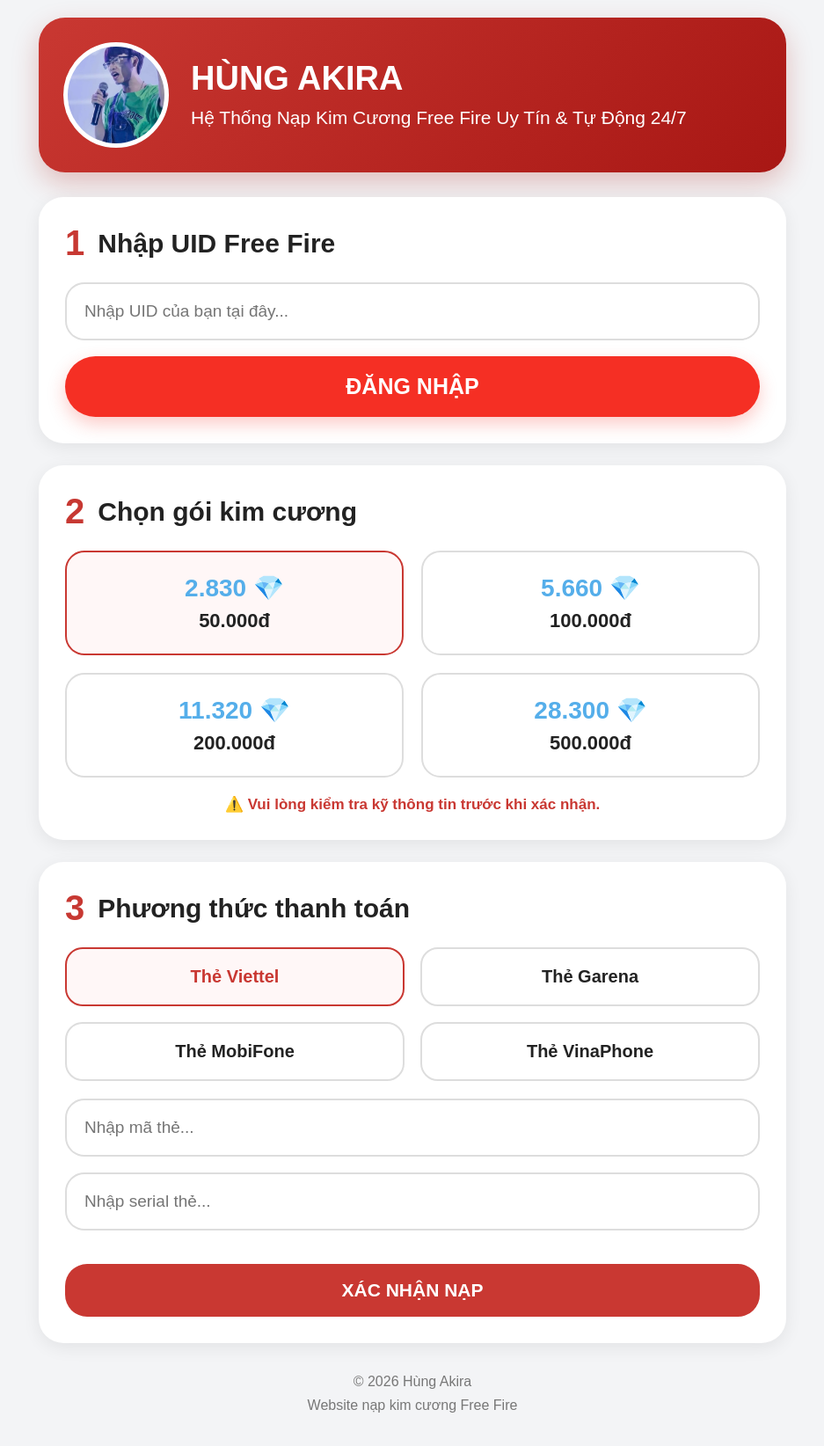
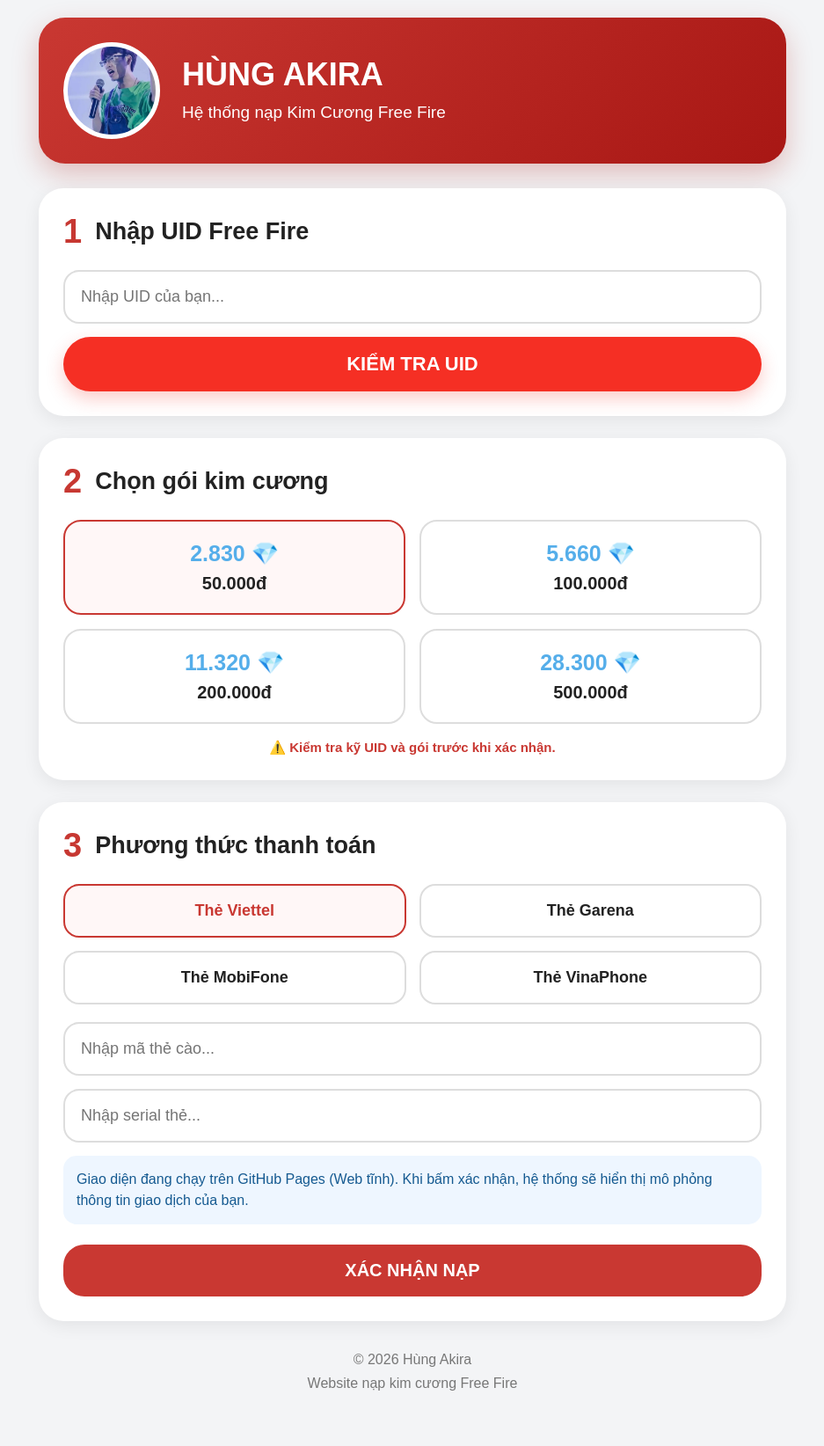
Before and after one commit to napthehungakira/napthehungakira, a plain HTML site: page index.html in a window 1280 px wide. Shown: the whole page at 88% size, without its empty margins (171-1108 px from the left). Drawn offline with Linux system fonts and the light colour scheme.

Commit message:
Update index.html

```diff
--- a/index.html
+++ b/index.html
@@ -5,41 +5,276 @@
 <meta name="viewport" content="width=device-width, initial-scale=1.0">
 <title>Hùng Akira - Nạp Kim Cương Free Fire</title>
 <style>
-        * { box-sizing: border-box; margin: 0; padding: 0; font-family: Arial, Helvetica, sans-serif; }
-        body { background: #f3f4f6; color: #222; padding-bottom: 40px; }
-        .container { width: 94%; max-width: 850px; margin: 20px auto; }
-        .header { background: linear-gradient(135deg, #c93832, #a81714); color: white; border-radius: 30px; padding: 28px; display: flex; align-items: center; gap: 25px; box-shadow: 0 12px 30px rgba(170, 30, 25, 0.25); margin-bottom: 28px; }
-        .logo { width: 120px; height: 120px; border-radius: 50%; object-fit: cover; background: white; border: 5px solid white; flex-shrink: 0; }
-        .header h1 { font-size: 38px; margin-bottom: 8px; }
-        .header p { font-size: 21px; line-height: 1.4; }
-        .card { background: white; border-radius: 28px; padding: 30px; margin-bottom: 25px; box-shadow: 0 5px 20px rgba(0,0,0,0.07); }
-        .step-title { display: flex; align-items: center; gap: 15px; font-size: 30px; font-weight: bold; margin-bottom: 22px; }
-        .step-number { color: #c73832; font-size: 40px; font-weight: bold; }
-        input { width: 100%; padding: 20px; border: 2px solid #ddd; border-radius: 22px; font-size: 19px; outline: none; margin-bottom: 18px; }
-        input:focus { border-color: #d33b35; }
-        .login-btn { width: 100%; border: none; border-radius: 40px; padding: 20px; background: #f52f24; color: white; font-size: 25px; font-weight: bold; cursor: pointer; box-shadow: 0 8px 20px rgba(245,47,36,0.25); transition: 0.3s; }
-        .packages { display: grid; grid-template-columns: repeat(2, 1fr); gap: 20px; }
-        .package { background: white; border: 2px solid #ddd; border-radius: 22px; padding: 24px 10px; text-align: center; cursor: pointer; transition: 0.2s; }
-        .package.selected { border-color: #c93832; background: #fff7f7; }
-        .diamond { color: #55aeea; font-size: 28px; font-weight: bold; margin-bottom: 8px; }
-        .price { font-size: 22px; font-weight: bold; }
-        .warning { text-align: center; color: #c93832; font-weight: bold; margin-top: 20px; font-size: 17px; }
-        .payments { display: grid; grid-template-columns: repeat(2, 1fr); gap: 18px; }
-        .payment { border: 2px solid #ddd; border-radius: 20px; padding: 20px; text-align: center; font-size: 20px; font-weight: bold; cursor: pointer; }
-        .payment.selected { border-color: #c93832; background: #fff7f7; color: #c93832; }
-        .submit-btn { width: 100%; margin-top: 20px; padding: 18px; border: none; border-radius: 25px; background: #c93832; color: white; font-size: 21px; font-weight: bold; cursor: pointer; }
-        .result { display: none; margin-top: 20px; padding: 18px; border-radius: 18px; background: #eefbf0; color: #20752b; font-weight: bold; line-height: 1.5; }
-        footer { text-align: center; color: #777; margin-top: 30px; line-height: 1.7; }
+*{
+    box-sizing:border-box;
+    margin:0;
+    padding:0;
+    font-family:Arial,Helvetica,sans-serif;
+}
+
+body{
+    background:#f3f4f6;
+    color:#222;
+    padding-bottom:40px;
+}
+
+.container{
+    width:94%;
+    max-width:850px;
+    margin:20px auto;
+}
+
+.header{
+    background:linear-gradient(135deg,#c93832,#a81714);
+    color:white;
+    border-radius:30px;
+    padding:28px;
+    display:flex;
+    align-items:center;
+    gap:25px;
+    box-shadow:0 12px 30px rgba(170,30,25,.25);
+    margin-bottom:28px;
+}
+
+.logo{
+    width:110px;
+    height:110px;
+    border-radius:50%;
+    object-fit:cover;
+    background:white;
+    border:5px solid white;
+    flex-shrink:0;
+}
+
+.header h1{
+    font-size:36px;
+    margin-bottom:8px;
+}
+
+.header p{
+    font-size:19px;
+    line-height:1.45;
+}
+
+.card{
+    background:white;
+    border-radius:28px;
+    padding:28px;
+    margin-bottom:25px;
+    box-shadow:0 5px 20px rgba(0,0,0,.07);
+}
+
+.step-title{
+    display:flex;
+    align-items:center;
+    gap:15px;
+    font-size:27px;
+    font-weight:bold;
+    margin-bottom:22px;
+}
+
+.step-number{
+    color:#c73832;
+    font-size:38px;
+    font-weight:bold;
+}
+
+input{
+    width:100%;
+    padding:18px;
+    border:2px solid #ddd;
+    border-radius:18px;
+    font-size:18px;
+    outline:none;
+    margin-bottom:15px;
+}
+
+input:focus{
+    border-color:#d33b35;
+}
+
+button{
+    cursor:pointer;
+}
+
+.login-btn{
+    width:100%;
+    border:none;
+    border-radius:35px;
+    padding:18px;
+    background:#f52f24;
+    color:white;
+    font-size:22px;
+    font-weight:bold;
+    box-shadow:0 8px 20px rgba(245,47,36,.25);
+    transition: 0.3s;
+}
+
+.login-btn:disabled{
+    opacity:.8;
+    cursor:not-allowed;
+}
+
+.packages{
+    display:grid;
+    grid-template-columns:repeat(2,1fr);
+    gap:16px;
+}
+
+.package{
+    background:white;
+    border:2px solid #ddd;
+    border-radius:20px;
+    padding:22px 10px;
+    text-align:center;
+    cursor:pointer;
+    transition:.2s;
+}
+
+.package:hover{
+    transform:translateY(-2px);
+}
+
+.package.selected{
+    border-color:#c93832;
+    background:#fff7f7;
+}
+
+.diamond{
+    color:#55aeea;
+    font-size:25px;
+    font-weight:bold;
+    margin-bottom:8px;
+}
+
+.price{
+    font-size:20px;
+    font-weight:bold;
+}
+
+.warning{
+    text-align:center;
+    color:#c93832;
+    font-weight:bold;
+    margin-top:18px;
+    font-size:15px;
+}
+
+.payments{
+    display:grid;
+    grid-template-columns:repeat(2,1fr);
+    gap:15px;
+}
+
+.payment{
+    border:2px solid #ddd;
+    border-radius:18px;
+    padding:18px;
+    text-align:center;
+    font-size:18px;
+    font-weight:bold;
+    cursor:pointer;
+}
+
+.payment.selected{
+    border-color:#c93832;
+    background:#fff7f7;
+    color:#c93832;
+}
+
+.submit-btn{
+    width:100%;
+    margin-top:5px;
+    padding:18px;
+    border:none;
+    border-radius:24px;
+    background:#c93832;
+    color:white;
+    font-size:20px;
+    font-weight:bold;
+}
+
+.submit-btn:disabled{
+    opacity:.6;
+    cursor:not-allowed;
+}
+
+.result{
+    display:none;
+    margin-top:18px;
+    padding:18px;
+    border-radius:18px;
+    font-weight:bold;
+    line-height:1.6;
+}
+
+.info{
+    background:#eef6ff;
+    color:#155a91;
+    padding:15px;
+    border-radius:15px;
+    margin-bottom:18px;
+    line-height:1.5;
+}
+
+footer{
+    text-align:center;
+    color:#777;
+    margin-top:30px;
+    line-height:1.7;
+}
+
+@media(max-width:600px){
+    .container{
+        width:94%;
+        margin:12px auto;
+    }
+    .header{
+        padding:20px;
+        gap:15px;
+        border-radius:24px;
+    }
+    .logo{
+        width:75px;
+        height:75px;
+    }
+    .header h1{
+        font-size:24px;
+    }
+    .header p{
+        font-size:14px;
+    }
+    .card{
+        padding:20px;
+        border-radius:22px;
+    }
+    .step-title{
+        font-size:22px;
+    }
+    .step-number{
+        font-size:32px;
+    }
+    .packages,
+    .payments{
+        grid-template-columns:1fr 1fr;
+    }
+    input{
+        font-size:16px;
+        padding:16px;
+    }
+}
 </style>
 </head>
+
 <body>
 
 <div class="container">
+
     <div class="header">
-        <img src="IMG_8159.jpeg" alt="Hùng Akira" class="logo">
+        <img src="IMG_8159.jpeg" alt="Hùng Akira" class="logo" onerror="this.style.display='none'">
         <div>
             <h1>HÙNG AKIRA</h1>
-            <p>Hệ Thống Nạp Kim Cương Free Fire Uy Tín & Tự Động 24/7</p>
+            <p>Hệ thống nạp Kim Cương Free Fire</p>
         </div>
     </div>
 
@@ -49,8 +284,8 @@
             <span class="step-number">1</span>
             <span>Nhập UID Free Fire</span>
         </div>
-        <input type="text" id="uid" placeholder="Nhập UID của bạn tại đây..." inputmode="numeric">
-        <button id="loginBtn" class="login-btn" onclick="checkUID()">ĐĂNG NHẬP</button>
+        <input type="text" id="uid" placeholder="Nhập UID của bạn..." inputmode="numeric" maxlength="20">
+        <button id="loginBtn" class="login-btn" onclick="checkUID()">KIỂM TRA UID</button>
     </div>
 
     <!-- BƯỚC 2 -->
@@ -60,24 +295,24 @@
             <span>Chọn gói kim cương</span>
         </div>
         <div class="packages">
-            <div class="package selected" onclick="selectPackage(this, '50000', '2.830 kim cương', '50.000đ')">
+            <div class="package selected" onclick="selectPackage(this,'50000','2.830 kim cương','50.000đ')">
                 <div class="diamond">2.830 💎</div>
                 <div class="price">50.000đ</div>
             </div>
-            <div class="package" onclick="selectPackage(this, '100000', '5.660 kim cương', '100.000đ')">
+            <div class="package" onclick="selectPackage(this,'100000','5.660 kim cương','100.000đ')">
                 <div class="diamond">5.660 💎</div>
                 <div class="price">100.000đ</div>
             </div>
-            <div class="package" onclick="selectPackage(this, '200000', '11.320 kim cương', '200.000đ')">
+            <div class="package" onclick="selectPackage(this,'200000','11.320 kim cương','200.000đ')">
                 <div class="diamond">11.320 💎</div>
                 <div class="price">200.000đ</div>
             </div>
-            <div class="package" onclick="selectPackage(this, '500000', '28.300 kim cương', '500.000đ')">
+            <div class="package" onclick="selectPackage(this,'500000','28.300 kim cương','500.000đ')">
                 <div class="diamond">28.300 💎</div>
                 <div class="price">500.000đ</div>
             </div>
         </div>
-        <div class="warning">⚠️ Vui lòng kiểm tra kỹ thông tin trước khi xác nhận.</div>
+        <div class="warning">⚠️ Kiểm tra kỹ UID và gói trước khi xác nhận.</div>
     </div>
 
     <!-- BƯỚC 3 -->
@@ -87,100 +322,115 @@
             <span>Phương thức thanh toán</span>
         </div>
         <div class="payments">
-            <div class="payment selected" onclick="selectPayment(this, 'VIETTEL')">Thẻ Viettel</div>
-            <div class="payment" onclick="selectPayment(this, 'GARENA')">Thẻ Garena</div>
-            <div class="payment" onclick="selectPayment(this, 'MOBIFONE')">Thẻ MobiFone</div>
-            <div class="payment" onclick="selectPayment(this, 'VINAPHONE')">Thẻ VinaPhone</div>
+            <div class="payment selected" onclick="selectPayment(this,'VIETTEL')">Thẻ Viettel</div>
+            <div class="payment" onclick="selectPayment(this,'GARENA')">Thẻ Garena</div>
+            <div class="payment" onclick="selectPayment(this,'MOBIFONE')">Thẻ MobiFone</div>
+            <div class="payment" onclick="selectPayment(this,'VINAPHONE')">Thẻ VinaPhone</div>
         </div>
-        <div style="margin-top:20px">
-            <input type="text" id="cardCode" placeholder="Nhập mã thẻ...">
-            <input type="text" id="serial" placeholder="Nhập serial thẻ...">
+
+        <div style="margin-top:20px;">
+            <input type="text" id="cardCode" placeholder="Nhập mã thẻ cào..." inputmode="numeric">
+            <input type="text" id="serial" placeholder="Nhập serial thẻ..." inputmode="numeric">
         </div>
-        <button class="submit-btn" onclick="submitOrder()">XÁC NHẬN NẠP</button>
+
+        <div class="info">
+            Giao diện đang chạy trên GitHub Pages (Web tĩnh). Khi bấm xác nhận, hệ thống sẽ hiển thị mô phỏng thông tin giao dịch của bạn.
+        </div>
+
+        <button id="submitBtn" class="submit-btn" onclick="submitOrder()">XÁC NHẬN NẠP</button>
         <div class="result" id="result"></div>
     </div>
 
-    <footer>© 2026 Hùng Akira<br>Website nạp kim cương Free Fire</footer>
+    <footer>
+        © 2026 Hùng Akira<br>
+        Website nạp kim cương Free Fire
+    </footer>
+
 </div>
 
 <script>
-    let selectedPackage = { amount: "50000", diamond: "2.830 kim cương", price: "50.000đ" };
+let selectedPackage = { amount:"50000", diamond:"2.830 kim cương", price:"50.000đ" };
 let selectedTelco = "VIETTEL";
 let isUidVerified = false;
 
-    function checkUID() {
+function checkUID(){
     const uidInput = document.getElementById("uid");
     const loginBtn = document.getElementById("loginBtn");
     const uid = uidInput.value.trim();
 
-        if (!uid || !/^[0-9]+$/.test(uid)) {
-            alert("Vui lòng nhập UID hợp lệ (chỉ chứa số).");
+    if(!uid){
+        alert("Vui lòng nhập UID.");
+        return;
+    }
+    if(!/^[0-9]+$/.test(uid)){
+        alert("UID chỉ được chứa số.");
+        return;
+    }
+    if(uid.length < 5){
+        alert("UID có vẻ không hợp lệ.");
         return;
     }
 
     isUidVerified = true;
-        loginBtn.style.background = "linear-gradient(135deg, #28a745, #20c997)";
+    loginBtn.style.background = "linear-gradient(135deg,#28a745,#20c997)";
     loginBtn.style.boxShadow = "0 8px 20px rgba(40, 167, 69, 0.3)";
     loginBtn.innerHTML = "✅ ĐÃ XÁC THỰC UID (" + uid + ")";
     uidInput.disabled = true;
     uidInput.style.background = "#e9ecef";
 }
 
-    function selectPackage(element, amount, diamond, price) {
+function selectPackage(element, amount, diamond, price){
     document.querySelectorAll(".package").forEach(item => item.classList.remove("selected"));
     element.classList.add("selected");
     selectedPackage = { amount, diamond, price };
 }
 
-    function selectPayment(element, telco) {
+function selectPayment(element, telco){
     document.querySelectorAll(".payment").forEach(item => item.classList.remove("selected"));
     element.classList.add("selected");
     selectedTelco = telco;
 }
 
-    function submitOrder() {
+function submitOrder(){
     const uid = document.getElementById("uid").value.trim();
     const cardCode = document.getElementById("cardCode").value.trim();
     const serial = document.getElementById("serial").value.trim();
     const result = document.getElementById("result");
+    const submitBtn = document.getElementById("submitBtn");
 
-        if (!isUidVerified || !uid) {
-            alert("Vui lòng nhập và bấm ĐĂNG NHẬP UID trước!");
+    if(!isUidVerified || !uid){
+        alert("Vui lòng kiểm tra và xác thực UID trước.");
         return;
     }
-        if (!cardCode || !serial) {
+    if(!cardCode || !serial){
         alert("Vui lòng nhập đầy đủ mã thẻ và serial!");
         return;
     }
 
     result.style.display = "block";
+    result.style.background = "#fff8e1";
+    result.style.color = "#795500";
+    result.innerHTML = `⏳ Đang xử lý yêu cầu...<br><br><b>UID:</b> ${escapeHTML(uid)}<br><b>Gói:</b> ${escapeHTML(selectedPackage.diamond)}<br><b>Nhà mạng:</b> ${escapeHTML(selectedTelco)}<br><b>Mã thẻ:</b> ${escapeHTML(cardCode)}`;
+
+    submitBtn.disabled = true;
+
+    setTimeout(function(){
+        submitBtn.disabled = false;
         result.style.background = "#eefbf0";
         result.style.color = "#20752b";
-        result.innerHTML = "Đang gửi thẻ lên hệ thống xử lý, vui lòng chờ...";
+        result.innerHTML = `✅ Gửi yêu cầu thành công!<br>UID: ${escapeHTML(uid)}<br>Gói: ${escapeHTML(selectedPackage.diamond)}<br>Thực nhận: ${escapeHTML(selectedPackage.price)}`;
+    }, 1500);
+}
 
-        fetch('api.php', {
-            method: 'POST',
-            headers: { 'Content-Type': 'application/x-www-form-urlencoded' },
-            body: `uid=${encodeURIComponent(uid)}&telco=${encodeURIComponent(selectedTelco)}&code=${encodeURIComponent(cardCode)}&serial=${encodeURIComponent(serial)}&amount=${encodeURIComponent(selectedPackage.amount)}`
-        })
-        .then(res => res.json())
-        .then(data => {
-            if (data.status == 1) {
-                result.innerHTML = `✅ Nạp thẻ thành công!<br>UID: ${uid}<br>Gói: ${selectedPackage.diamond}<br>Thực nhận: ${data.amount || selectedPackage.price}`;
-            } else if (data.status == 99) {
-                result.innerHTML = `⏳ Thẻ đang chờ hệ thống duyệt hoặc chờ nhà mạng trả kết quả.`;
-            } else {
-                result.style.background = "#fdf2f2";
-                result.style.color = "#c93832";
-                result.innerHTML = `❌ Thất bại: ${data.message || 'Thẻ không hợp lệ hoặc sai mệnh giá.'}`;
-            }
-        })
-        .catch(err => {
-            result.style.background = "#fdf2f2";
-            result.style.color = "#c93832";
-            result.innerHTML = "Lỗi kết nối tới máy chủ xử lý!";
-        });
+function escapeHTML(value){
+    return String(value)
+        .replace(/&/g,"&amp;")
+        .replace(/</g,"&lt;")
+        .replace(/>/g,"&gt;")
+        .replace(/"/g,"&quot;")
+        .replace(/'/g,"&#039;");
 }
 </script>
+
 </body>
 </html>
```
Lines whose indentation alone changed are shown as unchanged.
